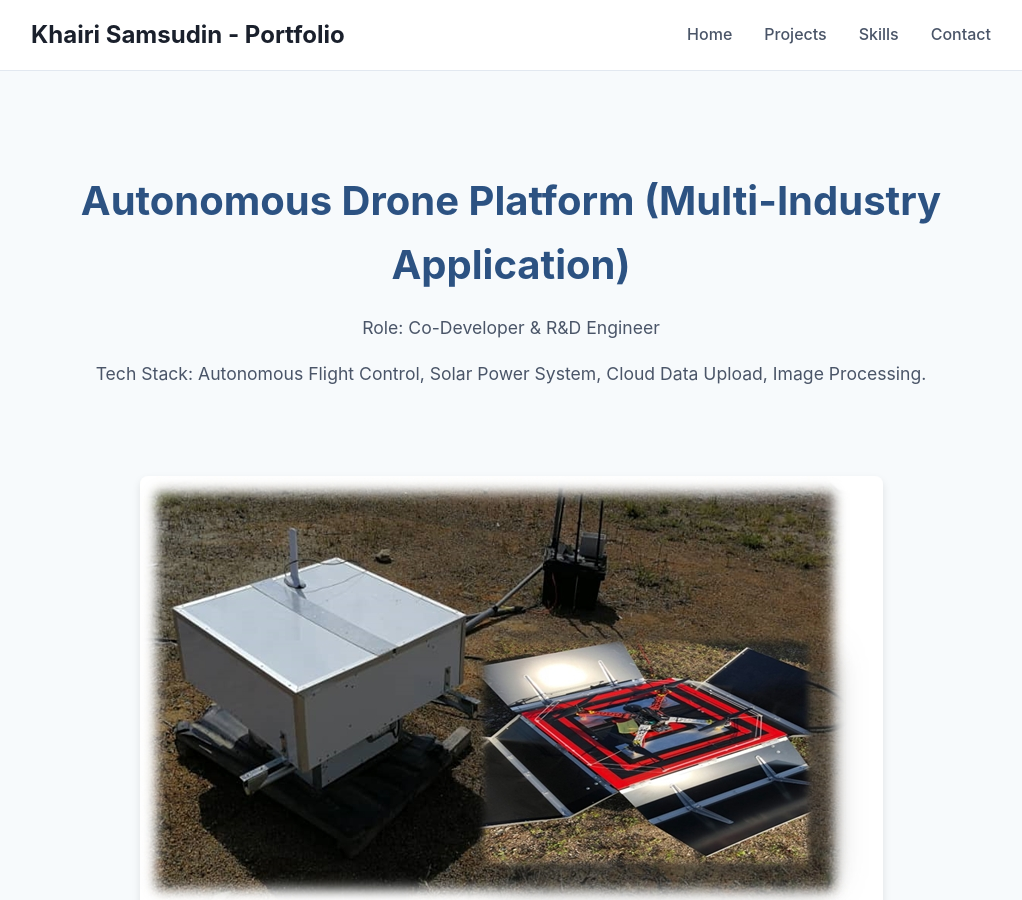
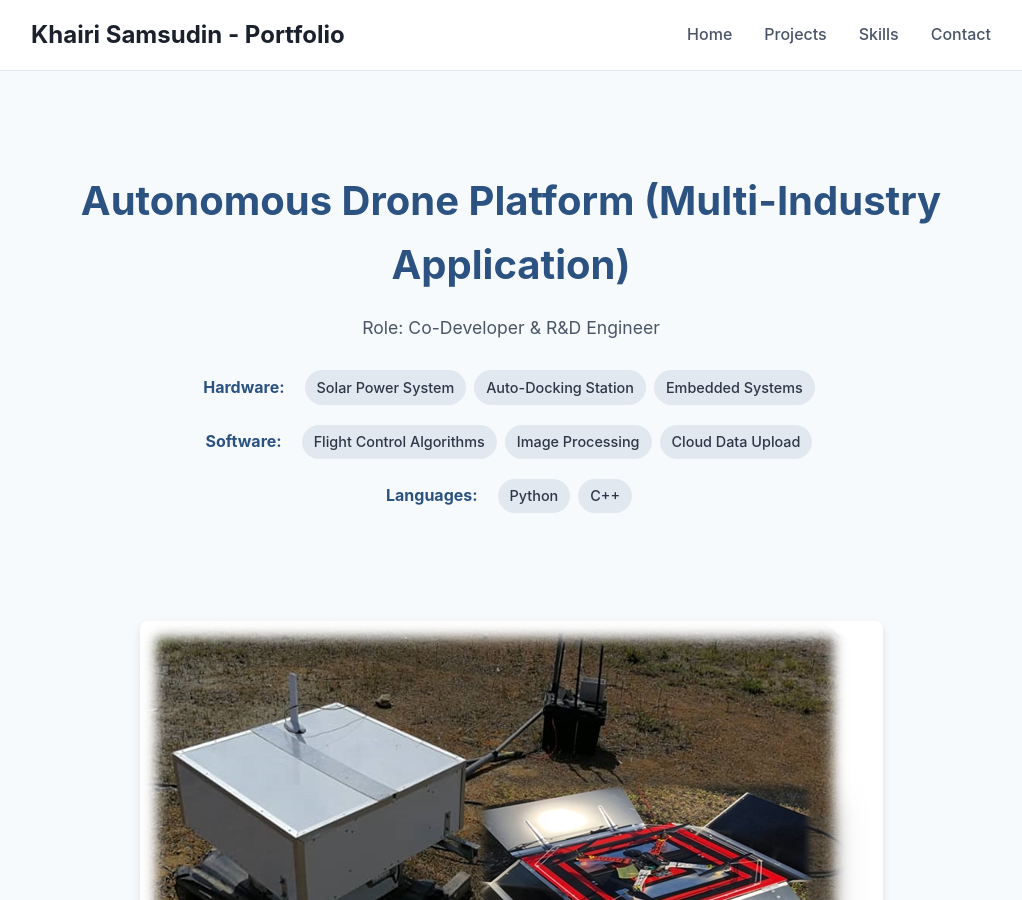
Before and after one commit to xion-xion/xion-xion.github.io, a Jekyll site: the page built from projects/project-drone.html, in a window 1280 px wide and 900 px high. Shown: the whole window, without its empty margins (129-1151 px from the left). Built offline with Jekyll 4.4.1, drawn with Linux system fonts in a browser that asks for light colours.

Commit message:
Standardize Tech Stack display on Drone project page

```diff
--- a/projects/project-drone.html
+++ b/projects/project-drone.html
@@ -6,7 +6,25 @@ title: Autonomous Drone Platform
 <section class="project-hero">
     <h1>Autonomous Drone Platform (Multi-Industry Application)</h1>
     <p class="role">Role: Co-Developer & R&D Engineer</p>
-    <p class="tech-stack">Tech Stack: Autonomous Flight Control, Solar Power System, Cloud Data Upload, Image Processing.</p>
+    <div class="tech-stack-display">
+        <div class="tech-stack-row">
+            <span class="tech-label">Hardware:</span>
+            <span class="tech-tag">Solar Power System</span>
+            <span class="tech-tag">Auto-Docking Station</span>
+            <span class="tech-tag">Embedded Systems</span>
+        </div>
+        <div class="tech-stack-row">
+            <span class="tech-label">Software:</span>
+            <span class="tech-tag">Flight Control Algorithms</span>
+            <span class="tech-tag">Image Processing</span>
+            <span class="tech-tag">Cloud Data Upload</span>
+        </div>
+        <div class="tech-stack-row">
+            <span class="tech-label">Languages:</span>
+            <span class="tech-tag">Python</span>
+            <span class="tech-tag">C++</span>
+        </div>
+    </div>
 </section>
 
 <div class="project-feature-image">
```
